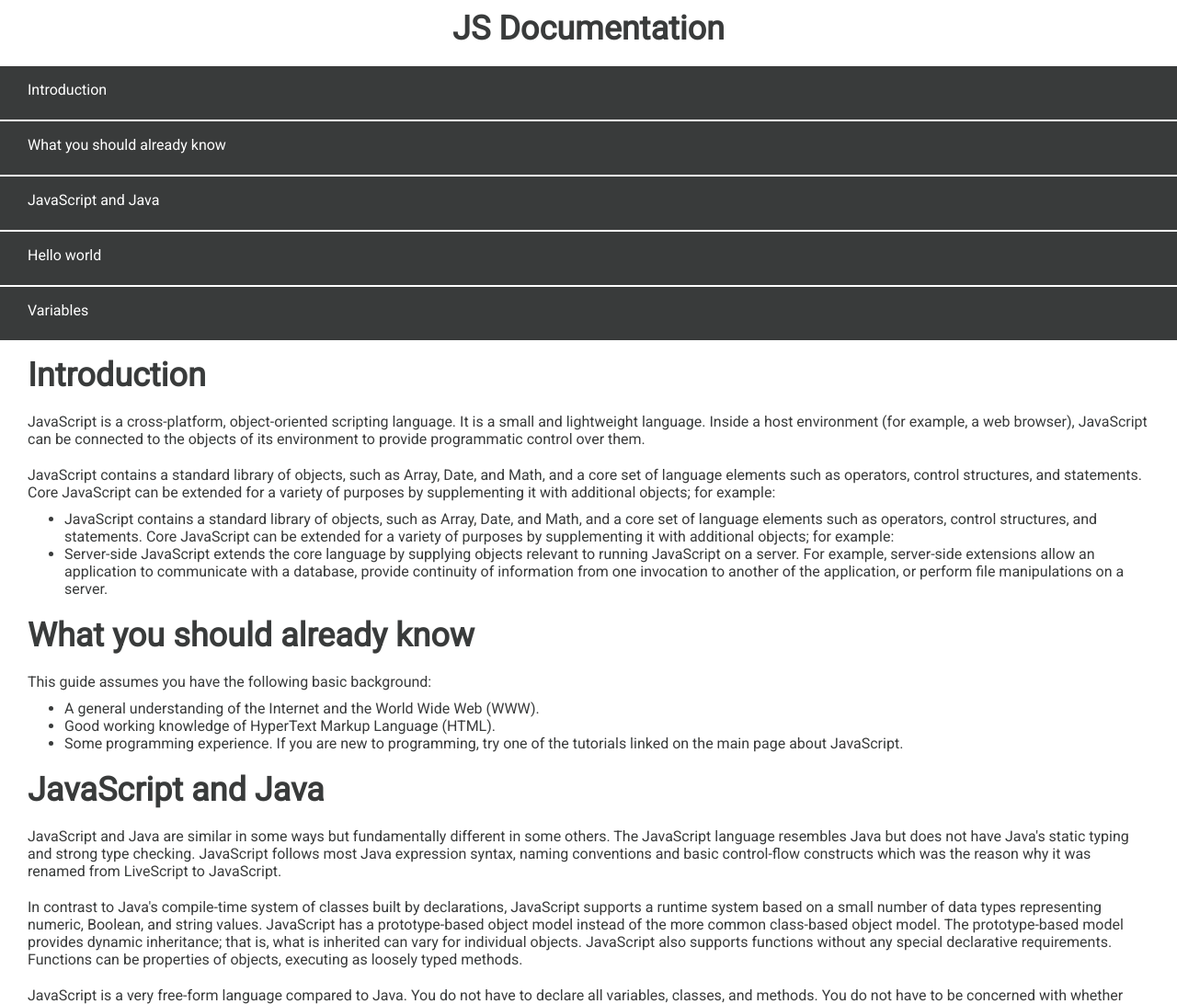
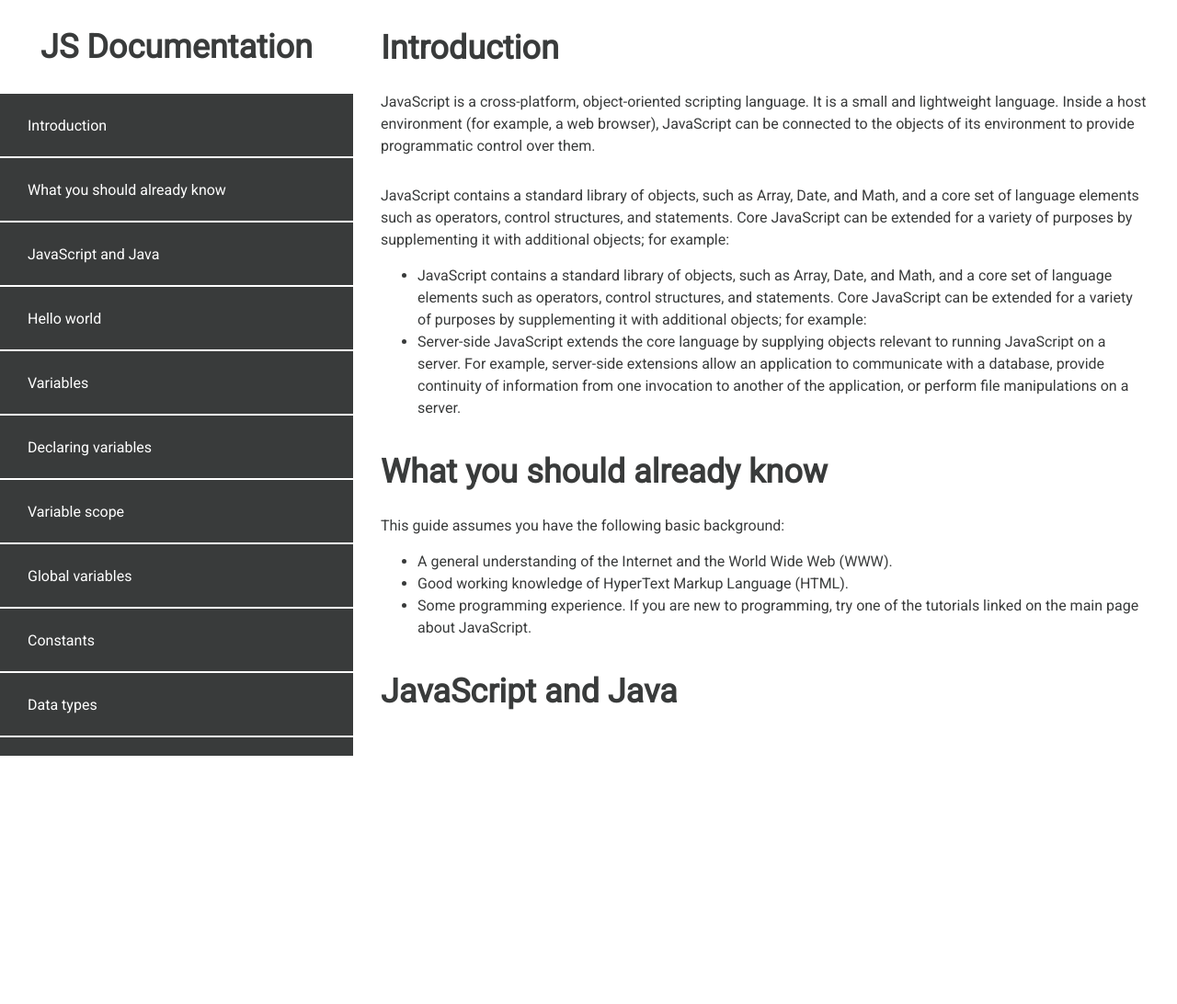
Before and after one commit to irenemanas/JS-documentation-page, a website: page docs/index.html in a window 1280 px wide. Shown: the top 1092 px of the page at 92% size. After the commit the page ends 822 px from the top, so only its background shows below. Drawn offline with nearby package versions, Linux system fonts and the light colour scheme; files that its build step writes are made by us from their sources.

Commit message:
Add mediaqueries

```diff
--- a/src/scss/layout/_main.scss
+++ b/src/scss/layout/_main.scss
@@ -2,12 +2,22 @@
   color: $color-primary;
   width: 100%;
   padding: 15px 30px;
+  line-height: 1.5;
   &--section {
     margin-bottom: 20px;
   }
+  @media all and (min-width: 816px) {
+    grid-column: 2/3;
+    height: 100vh;
+    overflow-y: scroll;
+  }
 }
+
 .section__title {
-  padding-bottom: 10px;
+  padding-top: 10px;
+  padding-bottom: 20px;
+  color: $color-primary;
+  padding-bottom: 5px;
   font-size: 36px;
 }
 .section__list {
@@ -17,7 +27,7 @@
   }
 }
 .article__paragraph {
-  padding: 10px 0;
+  padding: 15px 0;
 }
 .article__code {
   color: white;
--- a/src/scss/layout/_nav.scss
+++ b/src/scss/layout/_nav.scss
@@ -1,10 +1,13 @@
 #navbar {
   width: 100%;
+  @media all and (min-width: 816px) {
+    grid-column: 1/2;
+  }
 }
+
 .navbar__title {
   font-size: 36px;
-  padding-top: 10px;
-  padding-bottom: 20px;
+  padding: 30px 5px;
   text-align: center;
   color: $color-primary;
 }
@@ -15,10 +18,19 @@
   overflow-y: scroll;
   &--element {
     border-bottom: 2px white solid;
+    display: flex;
+    align-items: center;
     padding: 16px 30px;
     height: 60px;
   }
+  @media all and (min-width: 816px) {
+    height: 90vh;
+    &--element {
+      height: 70px;
+    }
+  }
 }
+
 .nav-link {
   text-decoration: none;
   color: white;
--- a/src/scss/layout/_page.scss
+++ b/src/scss/layout/_page.scss
@@ -4,3 +4,9 @@
   box-sizing: border-box;
   font-family: $font-main;
 }
+@media all and (min-width: 816px) {
+  .page {
+    display: grid;
+    grid-template-columns: 1fr 70%;
+  }
+}
```
